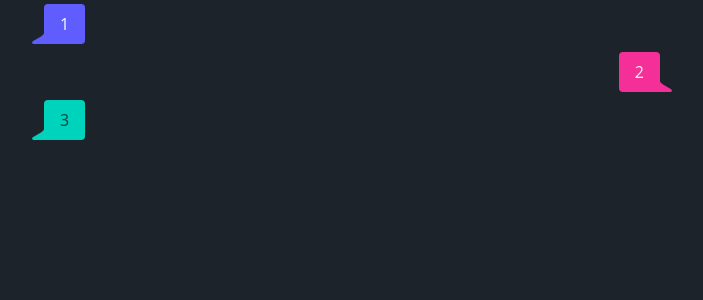
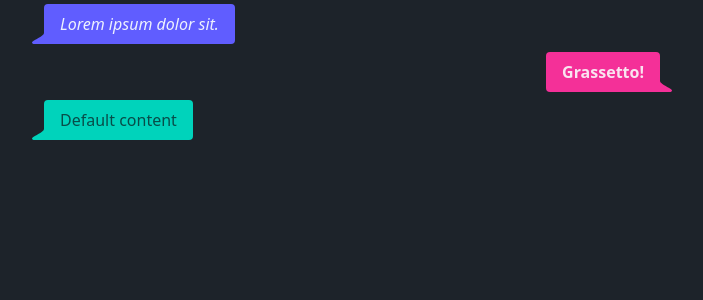
Before and after one commit to Riccardo-Cipollone/angular-ui-examples, an Angular app: page / in a window 1280 px wide. Shown: the top 300 px of the page, without its empty margins (288-991 px from the left). Built offline with nearby package versions, Linux system fonts and the light colour scheme.

Commit message:
ng content with default values

```diff
--- a/src/app/app.ts
+++ b/src/app/app.ts
@@ -7,13 +7,13 @@ import { ChatBubble } from './components/chat-bubble';
   imports: [ChatBubble],
   template: `
     <div class="max-w-screen-sm mx-auto">
-      <app-chat-bubble title="1"></app-chat-bubble>
-      <app-chat-bubble
-        title="2"
-        align="end"
-        variant="secondary"
-      ></app-chat-bubble>
-      <app-chat-bubble title="3" variant="accent"></app-chat-bubble>
+      <app-chat-bubble>
+        <em>Lorem ipsum dolor sit.</em>
+      </app-chat-bubble>
+      <app-chat-bubble align="end" variant="secondary">
+        <strong>Grassetto!</strong>
+      </app-chat-bubble>
+      <app-chat-bubble variant="accent" />
     </div>
   `,
   styles: [],
--- a/src/app/components/chat-bubble.ts
+++ b/src/app/components/chat-bubble.ts
@@ -6,13 +6,14 @@ import { Component, computed, input } from '@angular/core';
   template: `
     <div class="chat" [class]="classAlign()">
       <div class="chat-bubble" [class]="classVariant()">
-        {{ title() }}
+        <!-- {{ title() }} -->
+        <ng-content>Default content</ng-content>
       </div>
     </div>
   `,
 })
 export class ChatBubble {
-  title = input('...');
+  // title = input('...');
   align = input<AlignType>('start');
   variant = input<Variant>('primary');
 
```
